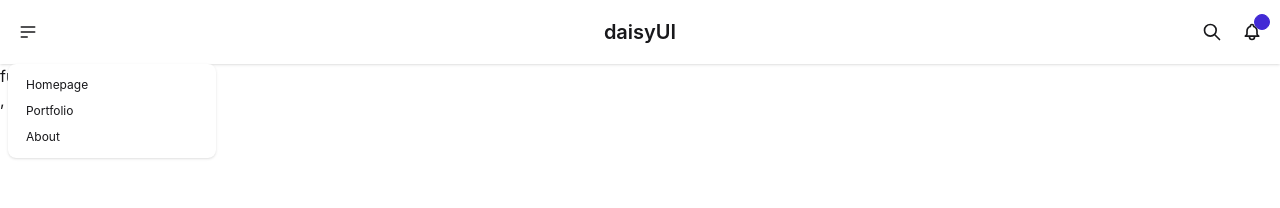
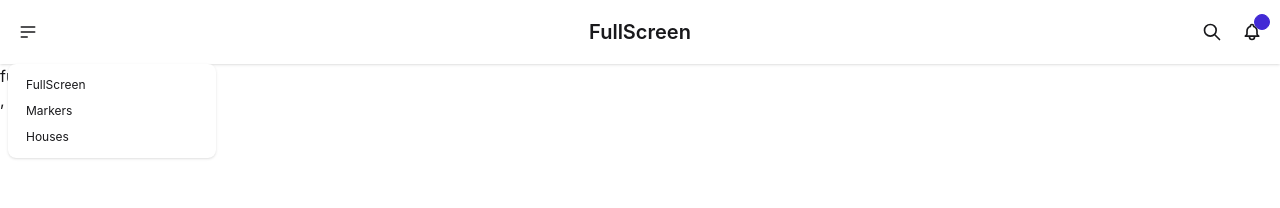
Before and after one commit to MiguelAngel693/Maps-App, an Angular app: page /fullscreen in a window 1280 px wide. Both pictures are taken after a click on the button 28 px from the left and 32 px from the top of the page. Shown: the top 208 px of the page. Built offline with nearby package versions, Linux system fonts and the light colour scheme.

Commit message:
implementado navbar dinamico

```diff
--- a/src/app/shared/components/navbar/navbar.html
+++ b/src/app/shared/components/navbar/navbar.html
@@ -2,27 +2,38 @@
   <div class="navbar-start">
     <div class="dropdown">
       <div tabindex="0" role="button" class="btn btn-ghost btn-circle">
-        <svg aria-label="Menu" xmlns="http://www.w3.org/2000/svg" class="h-5 w-5" fill="none" viewBox="0 0 24 24" stroke="currentColor"> <path stroke-linecap="round" stroke-linejoin="round" stroke-width="2" d="M4 6h16M4 12h16M4 18h7" /> </svg>
+        <svg aria-label="Menu" xmlns="http://www.w3.org/2000/svg" class="h-5 w-5" fill="none" viewBox="0 0 24 24"
+          stroke="currentColor">
+          <path stroke-linecap="round" stroke-linejoin="round" stroke-width="2" d="M4 6h16M4 12h16M4 18h7" />
+        </svg>
       </div>
-      <ul
-        tabindex="-1"
-        class="menu menu-sm dropdown-content bg-base-100 rounded-box z-1 mt-3 w-52 p-2 shadow">
-        <li><a>Homepage</a></li>
-        <li><a>Portfolio</a></li>
-        <li><a>About</a></li>
+      <ul tabindex="-1" class="menu menu-sm dropdown-content bg-base-100 rounded-box z-1 mt-3 w-52 p-2 shadow">
+        @for (route of routes; track route.path) {
+          <li><a [routerLink]="route.path">{{route.title}}</a></li>
+
+        }
       </ul>
     </div>
   </div>
   <div class="navbar-center">
-    <a class="btn btn-ghost text-xl">daisyUI</a>
+    <!-- <a class="btn btn-ghost text-xl">daisyUI</a> -->
+    <a class="btn btn-ghost text-xl">{{ pageTitle$ | async}}</a>
   </div>
   <div class="navbar-end">
     <button class="btn btn-ghost btn-circle">
-      <svg aria-label="Search" xmlns="http://www.w3.org/2000/svg" class="h-5 w-5" fill="none" viewBox="0 0 24 24" stroke="currentColor"> <path stroke-linecap="round" stroke-linejoin="round" stroke-width="2" d="M21 21l-6-6m2-5a7 7 0 11-14 0 7 7 0 0114 0z" /> </svg>
+      <svg aria-label="Search" xmlns="http://www.w3.org/2000/svg" class="h-5 w-5" fill="none" viewBox="0 0 24 24"
+        stroke="currentColor">
+        <path stroke-linecap="round" stroke-linejoin="round" stroke-width="2"
+          d="M21 21l-6-6m2-5a7 7 0 11-14 0 7 7 0 0114 0z" />
+      </svg>
     </button>
     <button class="btn btn-ghost btn-circle">
       <div class="indicator">
-        <svg aria-label="Notifications" xmlns="http://www.w3.org/2000/svg" class="h-5 w-5" fill="none" viewBox="0 0 24 24" stroke="currentColor"> <path stroke-linecap="round" stroke-linejoin="round" stroke-width="2" d="M15 17h5l-1.405-1.405A2.032 2.032 0 0118 14.158V11a6.002 6.002 0 00-4-5.659V5a2 2 0 10-4 0v.341C7.67 6.165 6 8.388 6 11v3.159c0 .538-.214 1.055-.595 1.436L4 17h5m6 0v1a3 3 0 11-6 0v-1m6 0H9" /> </svg>
+        <svg aria-label="Notifications" xmlns="http://www.w3.org/2000/svg" class="h-5 w-5" fill="none"
+          viewBox="0 0 24 24" stroke="currentColor">
+          <path stroke-linecap="round" stroke-linejoin="round" stroke-width="2"
+            d="M15 17h5l-1.405-1.405A2.032 2.032 0 0118 14.158V11a6.002 6.002 0 00-4-5.659V5a2 2 0 10-4 0v.341C7.67 6.165 6 8.388 6 11v3.159c0 .538-.214 1.055-.595 1.436L4 17h5m6 0v1a3 3 0 11-6 0v-1m6 0H9" />
+        </svg>
         <span class="badge badge-xs badge-primary indicator-item"></span>
       </div>
     </button>
--- a/src/app/shared/components/navbar/navbar.ts
+++ b/src/app/shared/components/navbar/navbar.ts
@@ -1,9 +1,31 @@
-import { ChangeDetectionStrategy, Component } from '@angular/core';
+import { ChangeDetectionStrategy, Component, inject } from '@angular/core';
+import { routes } from '../../../app.routes';
+import { NavigationEnd, Router, RouterLink } from '@angular/router';
+import { filter, map, tap } from 'rxjs';
+import { AsyncPipe } from '@angular/common';
 
 @Component({
   selector: 'navbar',
-  imports: [],
+  imports: [AsyncPipe, RouterLink],
   templateUrl: './navbar.html',
   changeDetection: ChangeDetectionStrategy.OnPush,
 })
-export class Navbar {}
+export class Navbar {
+  router = inject(Router);
+
+  routes = routes.map(route => {
+    return {
+      path: route.path,
+      title: `${route.title ?? 'Mapas'}`,
+    }
+  }).filter((route) => {
+    return route.path !== '**'
+  })
+  // Sufijo '$' indica <Observable>
+  pageTitle$ = this.router.events.pipe(
+    filter(event => event instanceof NavigationEnd),
+    // tap((event) => console.log(event)),
+    map(event => event.url),
+    map(url => routes.find( route => `/${route.path}` === url)?.title ?? 'Mapas'),
+  );
+}
```
